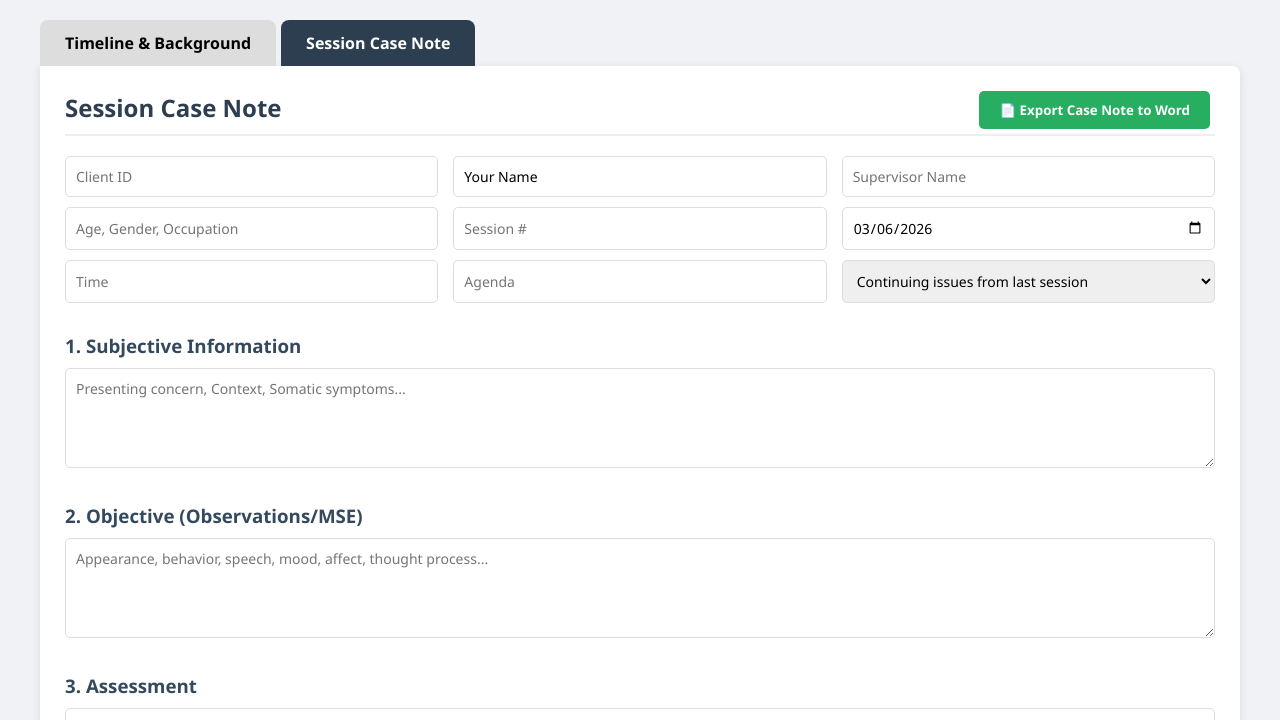
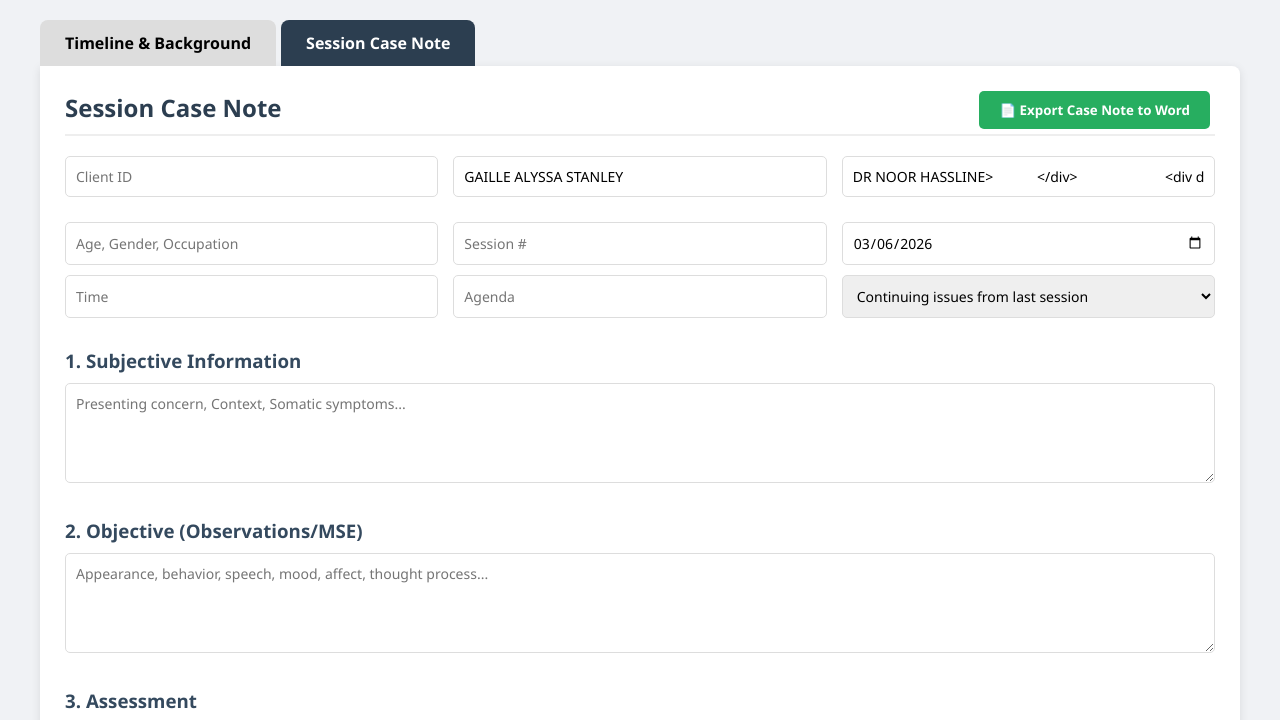
Before and after one commit to Gaille-Stan/Clinical-Document-Format-Ver2.0, a plain HTML site: page index.html in a window 1280 px wide. Both pictures are taken after a click on the button "Session Case Note". Shown: the top 720 px of the page. Drawn offline with Linux system fonts and the light colour scheme; a script that the page names is missing.

Commit message:
Update index.html

```diff
--- a/index.html
+++ b/index.html
@@ -76,8 +76,8 @@
 
             <div class="grid-3">
                 <input type="text" id="client-id" placeholder="Client ID">
-                <input type="text" id="therapist" placeholder="Therapist Name" value="Your Name">
-                <input type="text" id="supervisor" placeholder="Supervisor Name">
+                <input type="text" id="therapist" placeholder="Therapist Name" value="GAILLE ALYSSA STANLEY">
+                <input type="text" id="supervisor" placeholder="Supervisor Name" value="DR NOOR HASSLINE>
             </div>
 
             <div class="grid-3">
```
